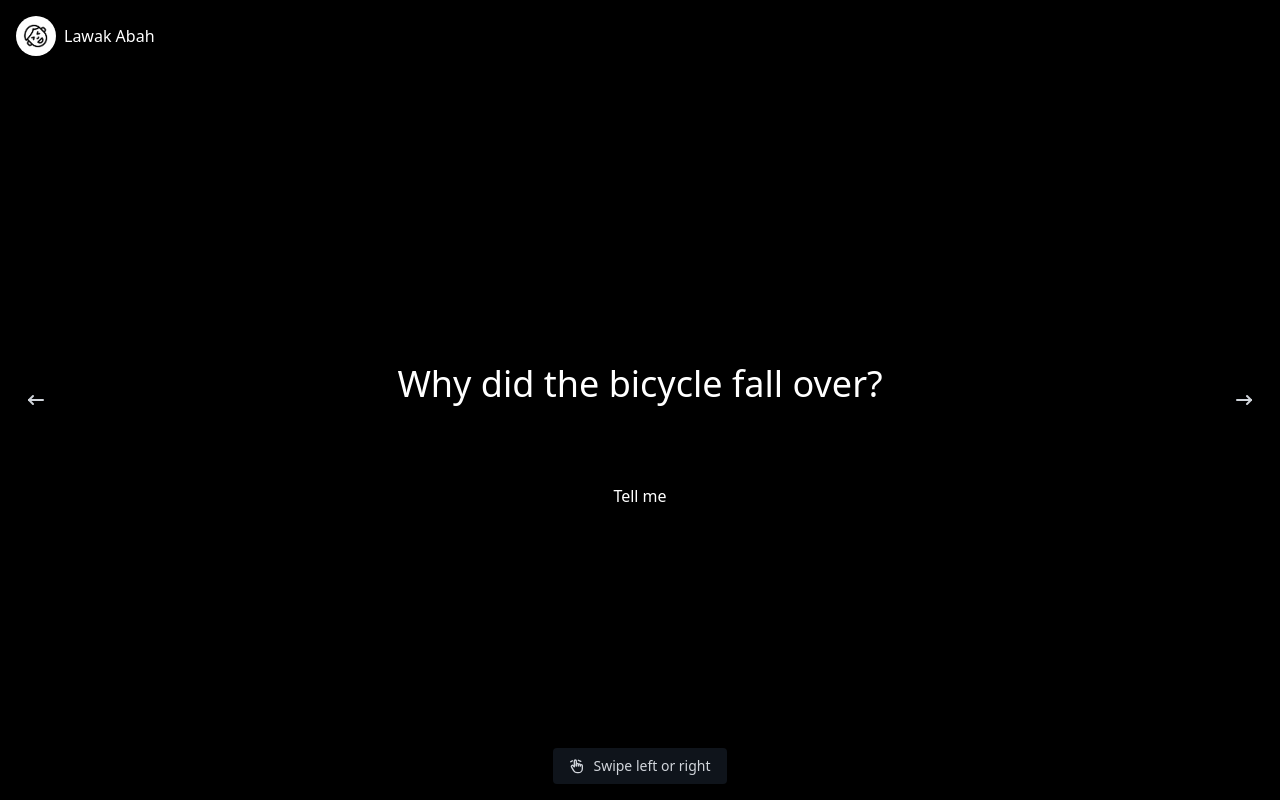
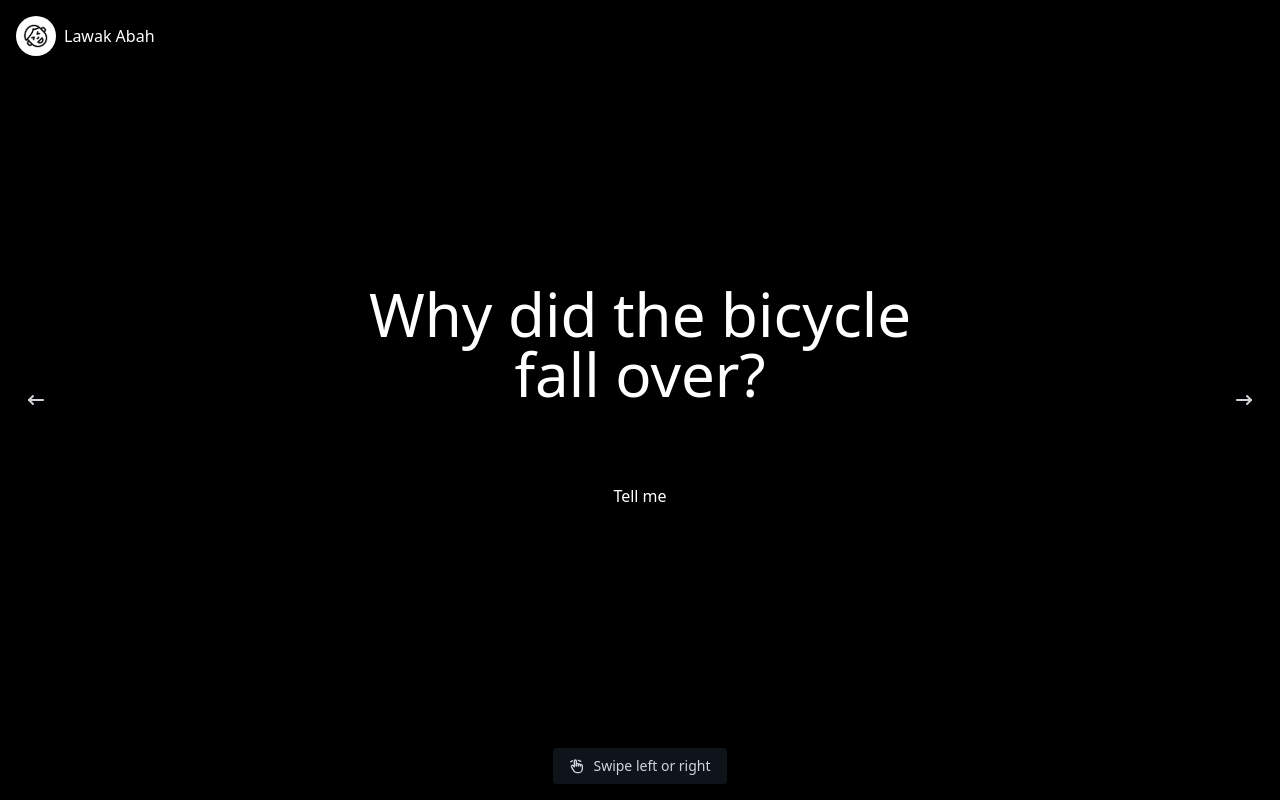
Before and after one commit to ejulfaey/lawak-abah, a Next.js app: page / in a window 1280 px wide. Built offline with nearby package versions, Linux system fonts and the light colour scheme.

Commit message:
added bottom padding in card

```diff
--- a/components/JokeCard.tsx
+++ b/components/JokeCard.tsx
@@ -61,9 +61,9 @@
                     paginate(-1);
                 }
             }}
-            className="px-6 h-full flex flex-col justify-center items-center"
+            className="px-6 pb-20 h-full flex flex-col justify-center items-center"
         >
-            <h2 className="max-w-md lg:max-w-lg xl:max-w-xl text-3xl text-center lg:text-4xl mb-20">
+            <h2 className="max-w-md lg:max-w-lg xl:max-w-xl text-3xl lg:text-4xl xl:text-6xl text-center  mb-20">
                 {joke.question}
             </h2>
             <JokeAnswer joke={Jokes[pageIndex]} />
--- a/pages/index.tsx
+++ b/pages/index.tsx
@@ -9,7 +9,6 @@
 
   const paginate = (newDirection: number) => {
     const newPage: [number, number] = [page + newDirection, newDirection];
-    console.log('newPage', newPage);
     setPage(newPage);
   }
 
```
